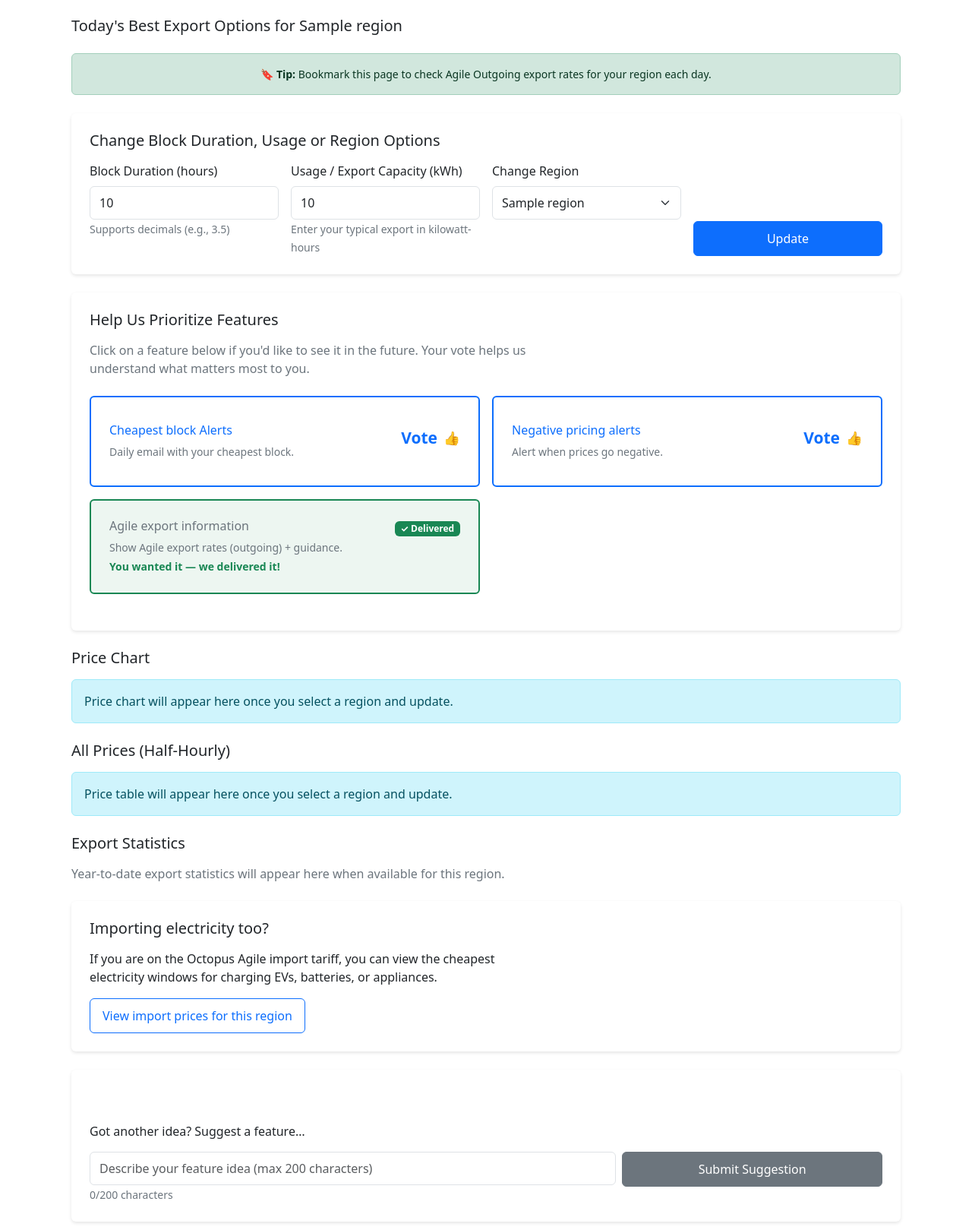
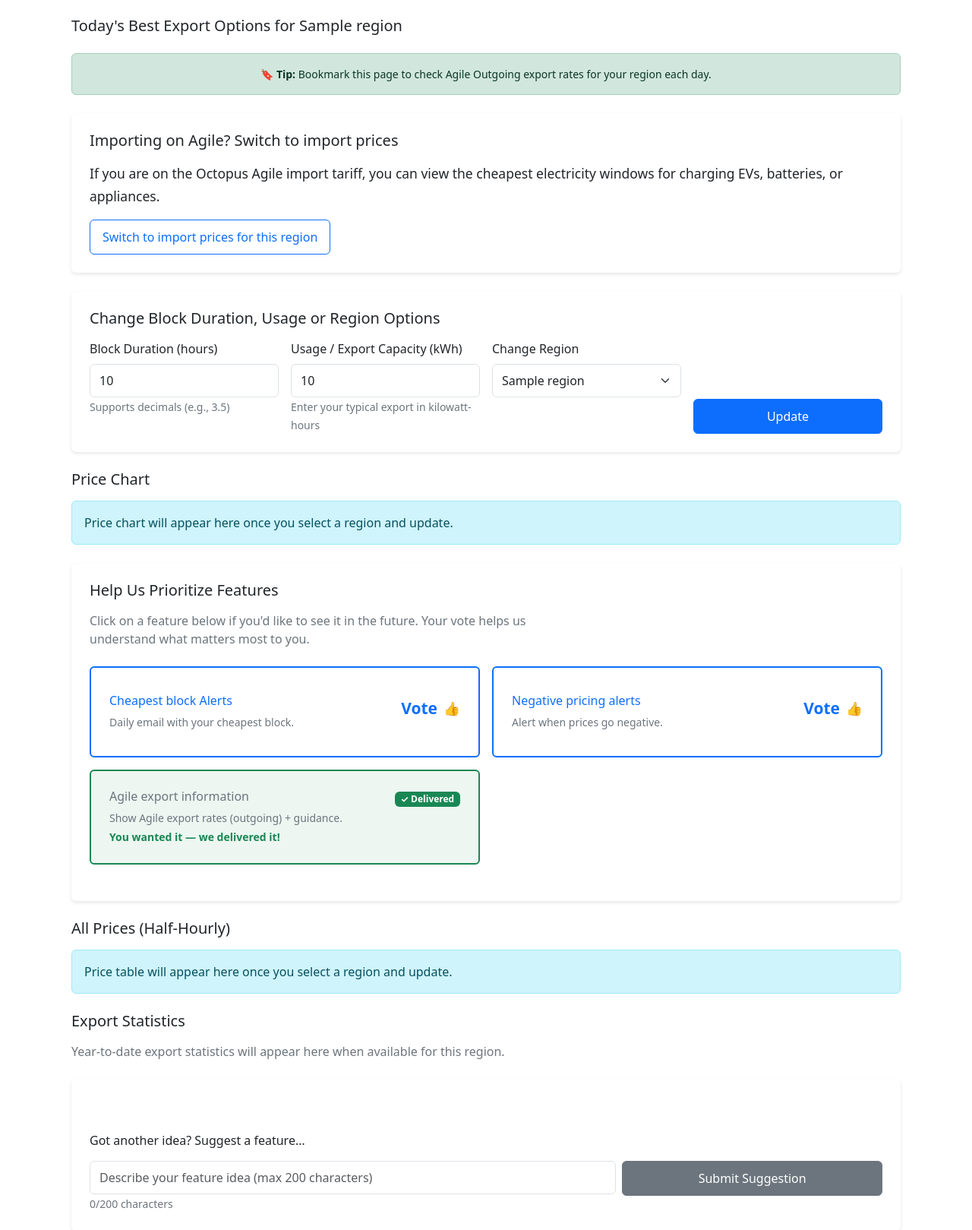
Before and after one commit to parkes-group/octopus, a Flask app: template app/templates/export/agile.html in a window 1280 px wide. Shown: the part 125-1744 px from the top of the page at 76% size. Run offline with Flask 3, Linux system fonts and the light colour scheme; the template is opened without the code that fills it: most values are stand-ins (such as "Sample title", 1, 10 or a date in 2020).

Commit message:
Update prices and export templates
Made-with: Cursor

```diff
--- a/app/templates/export/agile.html
+++ b/app/templates/export/agile.html
@@ -213,6 +213,19 @@
         </div>
     </section>
 
+        <!-- Import Cross-Link Section -->
+        <section class="mb-4">
+            <div class="card border-primary">
+                <div class="card-body">
+                    <h2 class="h5 mb-3">Importing on Agile? Switch to import prices</h2>
+                    <p class="lead">
+                        <small>If you are on the Octopus Agile import tariff, you can view the cheapest electricity windows for charging EVs, batteries, or appliances.</small>
+                    </p>
+                    <a href="{{ url_for('main.prices_region', region_slug=region_slug) }}" class="btn btn-outline-primary">Switch to import prices for this region</a>
+                </div>
+            </div>
+        </section>
+
     <!-- Section 3: Change Block Duration, Usage or Region Options (matches prices page) -->
     <section class="mb-4">
         <div class="card mb-4">
@@ -247,8 +260,6 @@
         </div>
     </section>
 
-    {% include 'components/_feature_voting.html' %}
-
     <!-- Section 4: Price Chart (matches prices page) -->
     <section class="mb-4">
         <h2 class="h5 mb-3">Price Chart</h2>
@@ -263,6 +274,8 @@
             <p class="mb-0">Price chart will appear here once you select a region and update.</p>
         </div>
     </section>
+
+    {% include 'components/_feature_voting.html' %}
 
     <!-- Section 5: All Prices (Half-Hourly) (matches prices page) -->
     <section class="mb-4">
@@ -304,19 +317,6 @@
         {% else %}
         <p class="text-muted">Year-to-date export statistics will appear here when available for this region.</p>
         {% endif %}
-    </section>
-
-    <!-- Import Cross-Link Section -->
-    <section class="mb-4">
-        <div class="card border-primary">
-            <div class="card-body">
-                <h2 class="h5 mb-3">Importing electricity too?</h2>
-                <p class="mb-3">
-                    If you are on the Octopus Agile import tariff, you can view the cheapest electricity windows for charging EVs, batteries, or appliances.
-                </p>
-                <a href="{{ url_for('main.prices_region', region_slug=region_slug) }}" class="btn btn-outline-primary">View import prices for this region</a>
-            </div>
-        </div>
     </section>
 
     {% include 'components/_feature_suggestion.html' %}
```
Also changed, not shown: app/templates/prices.html (+14 -18 lines).
